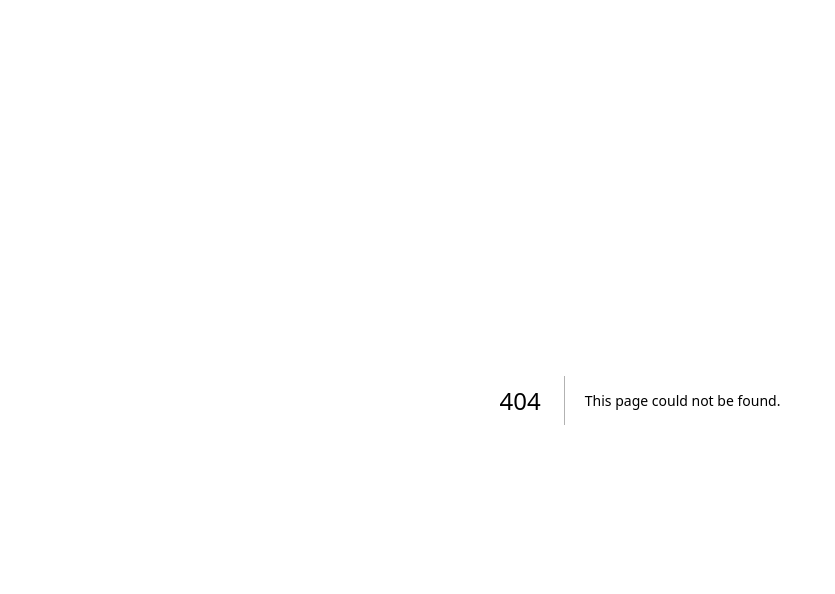
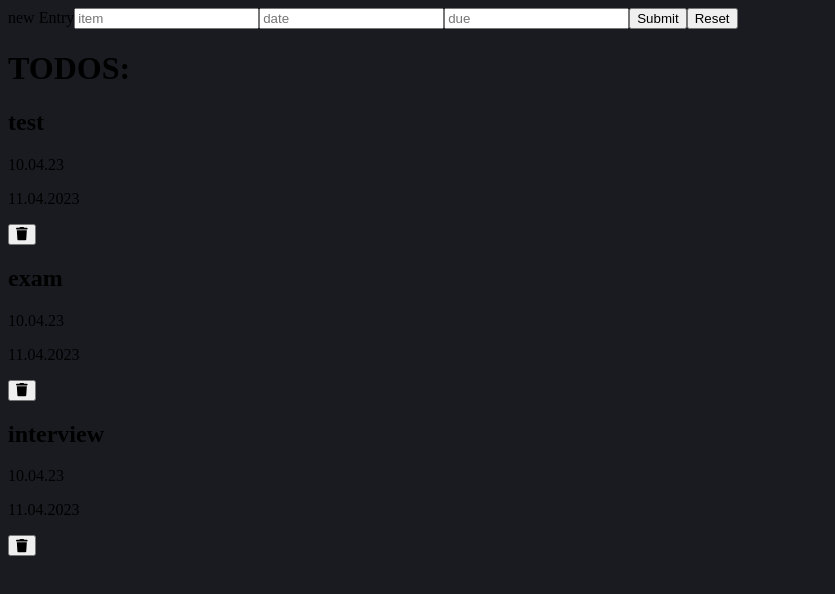
Before and after one commit to marian-l/next.js-general-app, a Next.js app: page /TodoList/__todolist in a window 1280 px wide. Before the commit this address had no page. Shown: the top 594 px of the page, without its empty margins (0-835 px from the left). Built offline with nearby package versions, Linux system fonts and the light colour scheme; no server answers; the database is empty.

Commit message:
tried to convert todolist to typescript

```diff
--- /dev/null
+++ b/src/pages/TodoList/__todolist.tsx
@@ -0,0 +1,93 @@
+import React, { FormEventHandler } from "react";
+import { PrismaClient } from "@prisma/client";
+
+
+// CSS
+import styles from "@/styles/todolist.module.css"
+
+// Components
+import TodoItem from "./todoitem"
+
+const prisma = new PrismaClient();
+
+interface Todo {
+    id: number,
+    item: string,
+    date: string,
+    due: string
+}
+
+export async function getServerSideProps() {
+    const prisma_tdlist = await prisma.todoItem.findMany();
+    return {
+        props: {
+            initialTodos: prisma_tdlist
+        }
+    }
+}
+
+export default function formData() {
+    let id = 0;
+    let [tempTodo, setTempTodo] = React.useState<Todo[]>(
+        [
+            { id: getId(), item: "test", date: "10.04.23", due: "11.04.2023" },
+            { id: getId(), item: "exam", date: "10.04.23", due: "11.04.2023" },
+            { id: getId(), item: "interview", date: "10.04.23", due: "11.04.2023" }
+        ]
+    );
+
+    function getId() {
+        return id++;
+    }
+
+    const removeByName = (nameToDelete: number) => {
+        setTempTodo(todoList => todoList.filter((Todo: Todo) => Todo.id !== nameToDelete));
+    };
+
+    function handleSubmit(event: React.FormEvent) {
+        event.preventDefault() // stops rerendering which would cause all formData values to be overwritten by default
+    }
+
+    return (
+        <div className={styles.formData}>
+            <form className={styles.todoform} onSubmit={handleSubmit}>
+                <label>new Entry</label>
+                <input
+                    placeholder="item"
+                    type="text"
+                    name="item"
+
+                    required
+                ></input>
+                <input
+                    placeholder="date"
+                    type="text"
+                    name="date"
+                />
+                <input
+                    placeholder="due"
+                    type="text"
+                    name="due"
+                />
+                <button
+                    type="submit"
+                    onClick={console.log}
+                    >Submit
+                </button>
+                <button
+                    name="reset"
+                    onClick={() => {
+                        localStorage.setItem('toDoList', "");
+                        setTempTodo([]); // rerendering leads to the error that the map function cant be executed with ""
+                    }}>Reset
+                </button>
+                <h1>TODOS:</h1>
+                <div className={styles.list}>
+                    {tempTodo ?
+                        (tempTodo.map(w => <TodoItem deleteItem={removeByName} { ...w} />)) : "" // either tempTodo is mappable or not.
+                    }
+                </div>
+            </form>
+        </div>
+    )
+}
```
